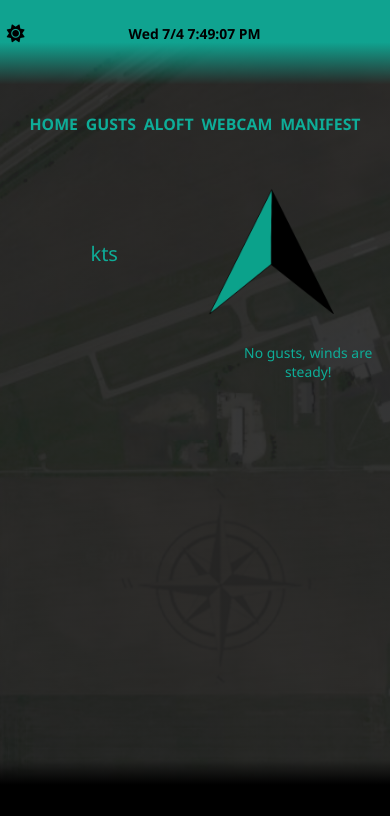
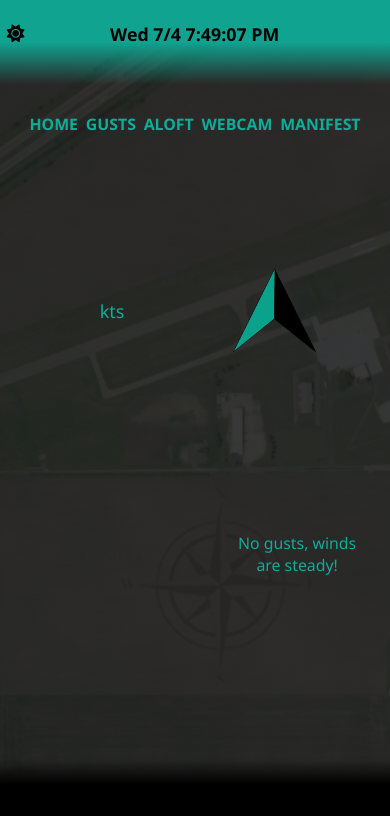
Before and after one commit to RyanFullStack/csc-weather-app, a React (Create React App) app in the folder frontend/: page / in a window 390 px wide. Shown: the top 816 px of the page. Built offline with nearby package versions, Linux system fonts and the light colour scheme; no server answers.

Commit message:
Mobile Test

```diff
--- a/frontend/src/App.css
+++ b/frontend/src/App.css
@@ -255,7 +255,7 @@
   display: flex;
   justify-content: center;
   align-items: center;
-  max-height: 50vh;
+  max-height: 30vh;
   z-index: 1;
   margin-top: 5vh;
 }
@@ -296,7 +296,7 @@
   .wind-component-bottom {
     height: 30%;
     /* border: 1px solid red; */
-    width: 115%;
+    width: 110%;
   }
 
   .wind-bottom-right {
@@ -306,21 +306,21 @@
 
   .wind-gusts,
   .metar {
-    font-size: calc(10px + 2vmin)
+    font-size: calc(10px + 1.5vmin)
   }
 
   .sky-conditions,
   .wind-direction {
-    font-size: calc(10px + 2vmin)
+    font-size: calc(10px + 1.5vmin)
   }
 
   .small {
-    font-size: 20px;
+    font-size: 18px;
   }
 
   .arrow {
-    max-height: 45vh;
-    max-width: 45vw;
+    max-height: 30vh;
+    max-width: 30vw;
   }
 
   .time-component {
@@ -346,33 +346,3 @@
 
 
 }
-
-@media screen and (max-width: 400px) {
-  .time-component {
-    font-size: calc(10px + 1vmin)
-  }
-
-  .temp-content {
-    font-size: calc(10px + 0vmin)
-  }
-
-  .wind-component-top {
-    height: 30%;
-    gap: 20vw;
-    margin-left: 8vw;
-  }
-
-  .wind-component-bottom {
-    height: 10%;
-  }
-
-  .wind-gusts,
-  .metar {
-    font-size: calc(10px + 1vmin)
-  }
-
-  .sky-conditions,
-  .wind-direction {
-    font-size: calc(10px + 3vmin)
-  }
-}
```
